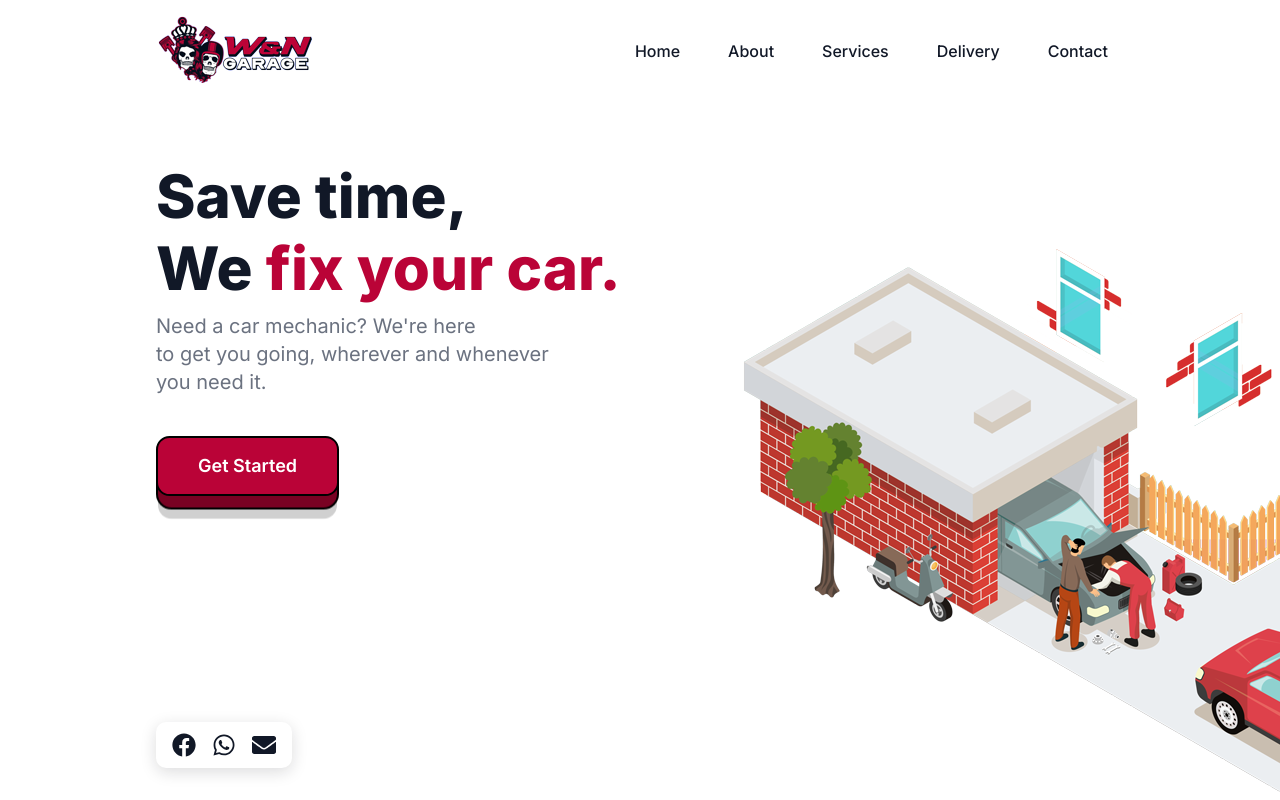
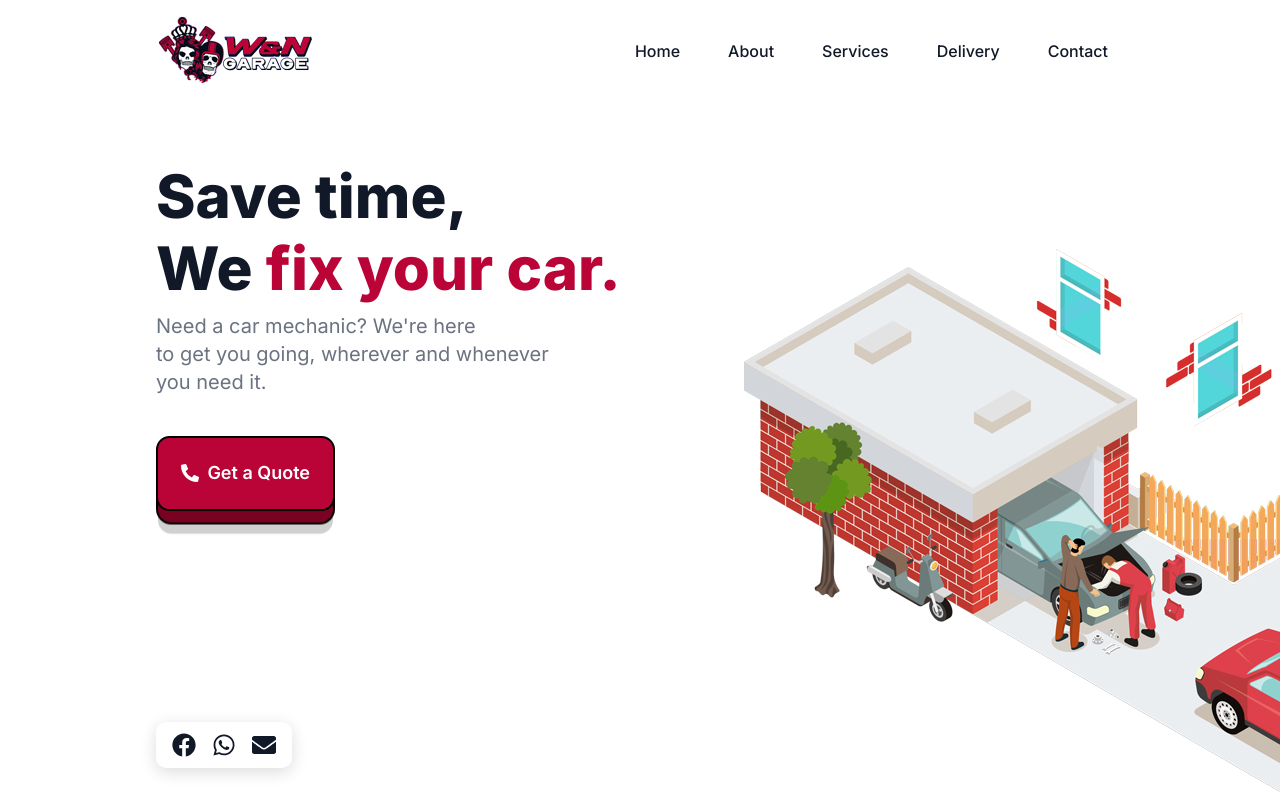
Before and after one commit to svmuelns/wngarage, a React (Create React App) app in the folder wngarages/: page / in a window 1280 px wide. Shown: the top 800 px of the page. Built offline with nearby package versions, Linux system fonts and the light colour scheme; the HTML template or start-up script is replaced by a standard one.

Commit message:
minor fixes

```diff
--- a/wngarages/src/components/hero/Hero.css
+++ b/wngarages/src/components/hero/Hero.css
@@ -346,6 +346,13 @@ main
 .secondary-button:hover{
     color: var(--primary-dark);
 }
+.hero__buttons a{
+    display: flex;
+    align-items: center;
+    gap: .5rem;
+    width: fit-content;
+    padding: 1em 1em !important;
+}
 @media screen and (max-width: 340px){
     body
     {
@@ -378,6 +385,9 @@ main
     .hero__subheader{
         font-weight: var(--light-weight);
     }
+    .hero__buttons a{
+        padding: 1.1em 1.1em !important;
+    }
 }
 @media screen and (min-width: 1024px){
     .container
@@ -404,7 +414,9 @@ main
         display: inline-flex;
         gap: 1.5rem;
     }
-
+    .hero__buttons a{
+        padding: 1.3em 1.3em !important;
+    }
 }
 
 /*=========================== SCROLL BAR =======================*/
--- a/wngarages/src/components/hero/Hero.jsx
+++ b/wngarages/src/components/hero/Hero.jsx
@@ -1,7 +1,7 @@
 /*rfce*/
 import React from 'react'
 import './Hero.css'
-import {FaFacebook, FaEnvelope, FaWhatsapp} from 'react-icons/fa'
+import {FaFacebook, FaEnvelope, FaWhatsapp, FaPhoneAlt} from 'react-icons/fa'
 import garage from '../../assets/light_bg_small.png'
 import delivery from '../../assets/red_house.png'
 
@@ -26,8 +26,9 @@ function HeroSection() {
                 </div>
 
                 <div className='hero__buttons'>
-                    <a href="#about" className='hero-button primary-button button'>
-                        Get Started
+                    <a href="tel:305-438-8987" className='hero-button primary-button button'>
+                        <FaPhoneAlt />
+                        Get a Quote
                     </a>
                     {/* <a href="" className='secondary-button button'>
                         <FaMapMarkerAlt />
```
